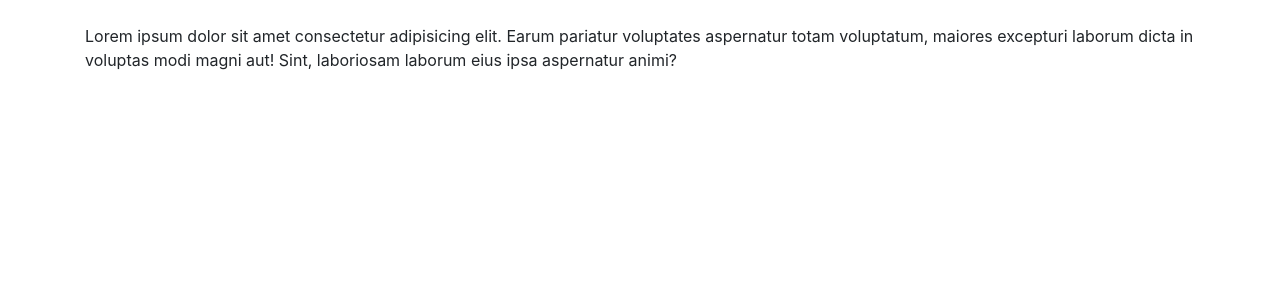
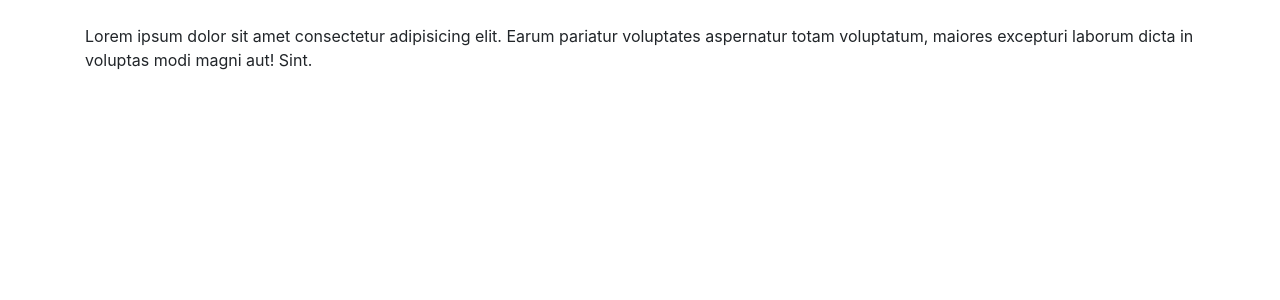
Before and after one commit to parksama/dapurkita, a PHP site: page / in a window 1280 px wide. Shown: the part 56-356 px from the top of the page. Run offline with PHP 8.4, Linux system fonts and the light colour scheme.

Commit message:
ubah index

```diff
--- a/index.php
+++ b/index.php
@@ -20,7 +20,7 @@
 
 <div class="container">
 	<br>
-	Lorem ipsum dolor sit amet consectetur adipisicing elit. Earum pariatur voluptates aspernatur totam voluptatum, maiores excepturi laborum dicta in voluptas modi magni aut! Sint, laboriosam laborum eius ipsa aspernatur animi?
+	Lorem ipsum dolor sit amet consectetur adipisicing elit. Earum pariatur voluptates aspernatur totam voluptatum, maiores excepturi laborum dicta in voluptas modi magni aut! Sint.
 </div>
 
 </body>
```
